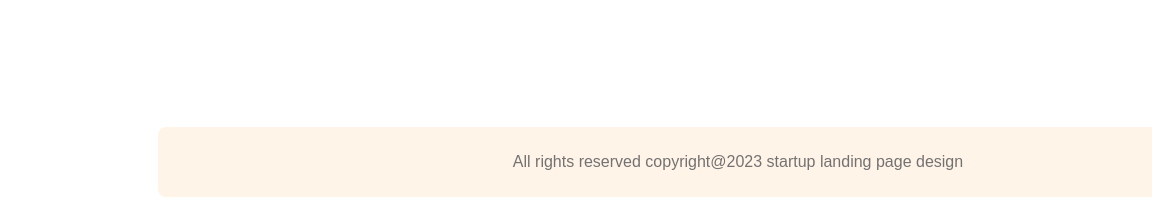
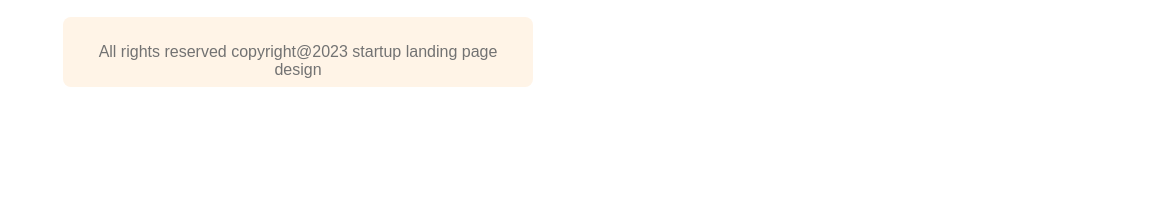
Before and after one commit to Abdullalimon/G3-Architect-website, a plain HTML site: page index.html in a window 768 px wide. Shown: the part 5308-5513 px from the top of the page, 1152 px wide, since content can reach past the window. After the commit the page ends 5403 px from the top, so only its background shows below. Drawn offline with Linux system fonts and the light colour scheme.

Commit message:
adda last modifie

```diff
--- a/styles/architect.css
+++ b/styles/architect.css
@@ -286,5 +286,10 @@ font-size: 1.5rem;
     header {
         padding: 43px;
     }
+    .foot{
+        max-width: 450px;
+        margin-top: 20px;
+        margin-left: 55px;
+    }
 
 }
```
